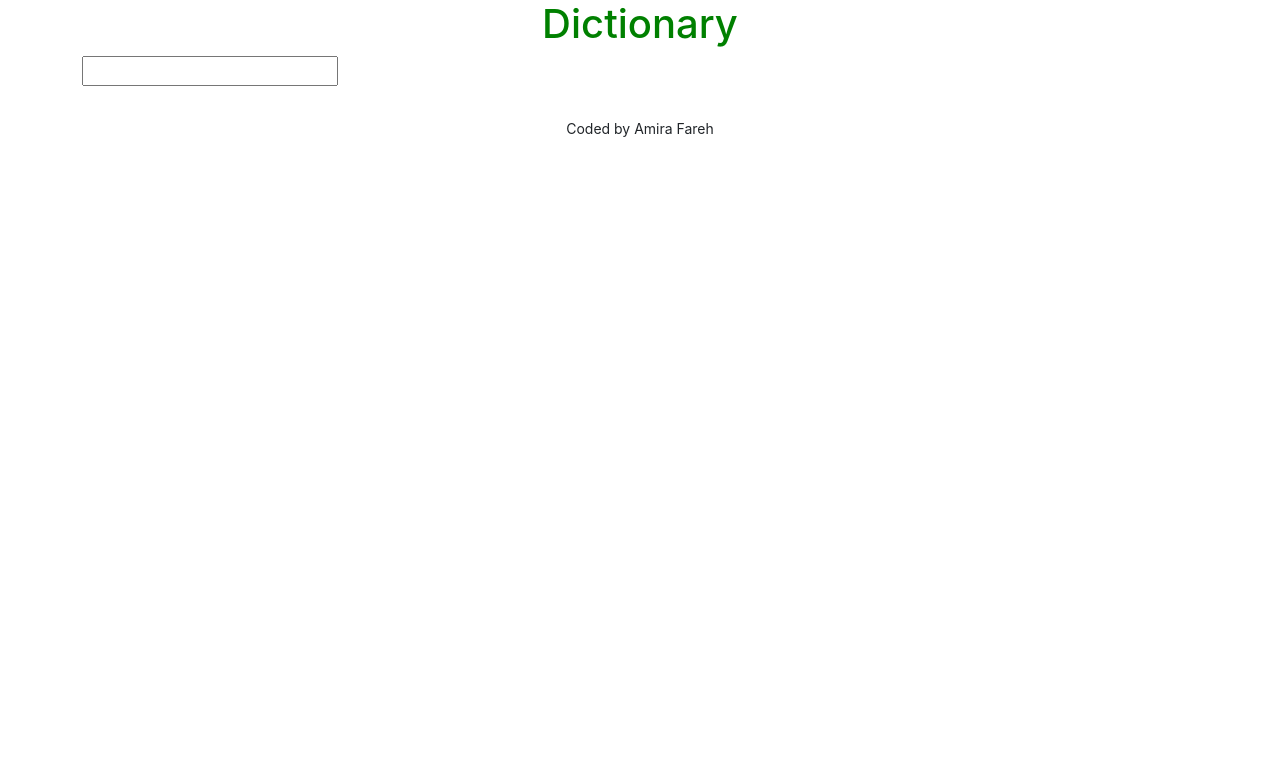
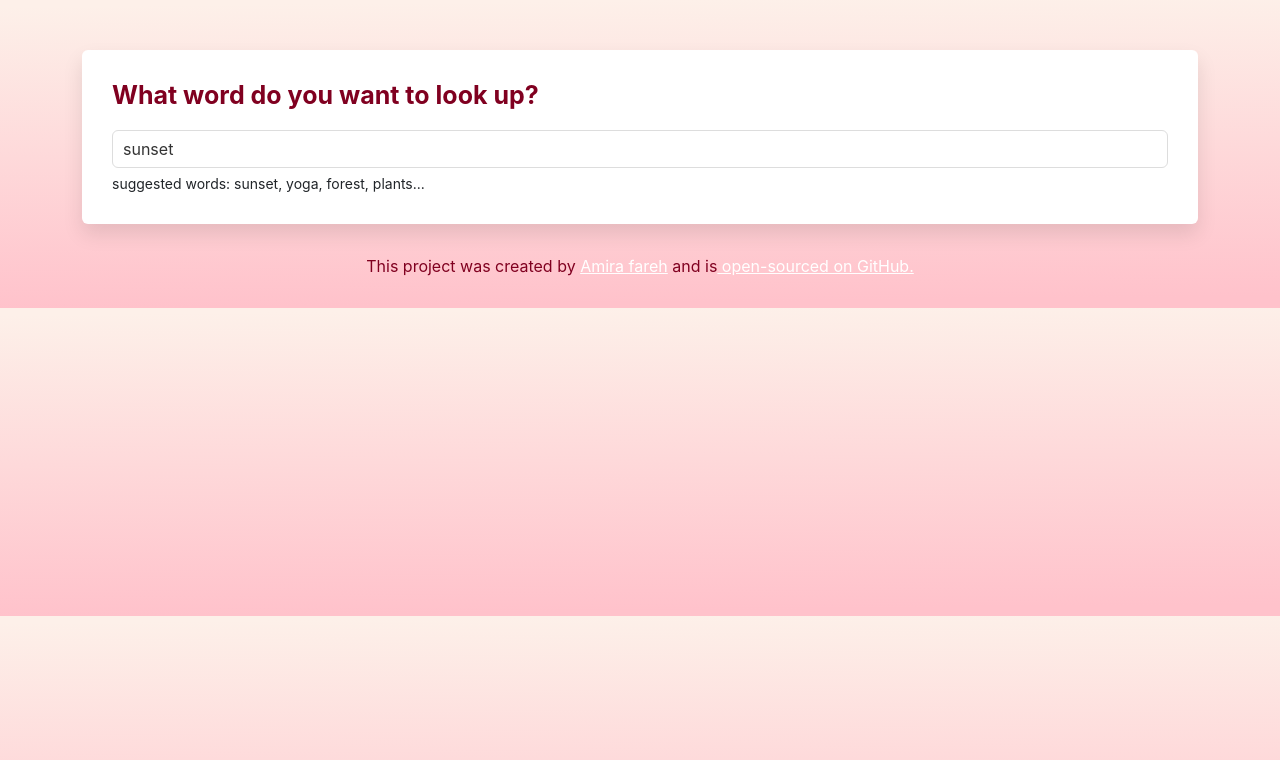
Before and after one commit to AmiraFareh/react-dictionary, a React (Create React App) app: page / in a window 1280 px wide. Shown: the top 760 px of the page. Built offline with nearby package versions, Linux system fonts and the light colour scheme; no server answers.

Commit message:
Styled the  application

```diff
--- a/src/App.css
+++ b/src/App.css
@@ -1,9 +1,18 @@
-.App h1{
-  text-align: center;
-  color: green;
+body{
+  background: linear-gradient(179.4deg, rgb(253, 240, 233) 2.2%, rgb(255, 194, 203) 96.2%);
+
+  margin-top: 50px;
 }
+
+
+
 
 .App footer{
   text-align: center;
   margin: 30px 0;
+  color: #800020;
 }
+
+.App a{
+  color: white
+}
--- a/src/App.js
+++ b/src/App.js
@@ -6,14 +6,13 @@ function App() {
     <div className="App">
       <div className='container'>
 
-      <header className="App-header">
-       <h1>Dictionary</h1>
-      </header>
+
       <main>
-        <Dictionary/>
+        <Dictionary defaultKeyword = "sunset"/>
       </main>
       <footer>
-        <small>Coded by Amira Fareh</small>
+      This project was created by <a href="https://amira-fareh-portfolio.netlify.app" target='_blank' rel="noreferrer">Amira fareh</a> and is
+      <a href='https://github.com/AmiraFareh/react-dictionary' target='_blank' rel="noreferrer"> open-sourced on GitHub. </a>
       </footer>
       </div>
     </div>
--- a/src/Dictionary.css
+++ b/src/Dictionary.css
@@ -1,3 +1,29 @@
 .Dictionary h1{
-    color: aqua;
+    font-size: 25px;
+    font-weight: bold;
+    margin-bottom: 20px;
+    color: #800020
+
 }
+
+.Dictionary section{
+    background: white ;
+    padding: 30px;
+    border-radius: 6px;
+    box-shadow: 0 10px 20px rgb(0 0 0 / 10%);
+    margin: 20px 0;
+}
+
+.Dictionary input {
+    width: 100%;
+    border-radius: 6px;
+    padding: 6px 10px;
+    color: #333;
+    border: 1px solid #ddd;
+}
+
+.Dictionary .hint{
+    font-size: 14px;
+    margin-top: 5px;
+
+}
--- a/src/Dictionary.js
+++ b/src/Dictionary.js
@@ -4,32 +4,53 @@ import "./Dictionary.css"
 import Results from "./Results";
 
 
-export default function Dictionary(){
-let [keyword, setKeyword] = useState("");
+export default function Dictionary(props){
+let [keyword, setKeyword] = useState(props.defaultKeyword);
 let [results, setResults] = useState(null);
+let [loaded, setLoaded] = useState(false);
 
 function handleResponse(response){
     console.log(response.data
 )
     setResults(response.data)
 }
-// Api documentation: https://api.dictionaryapi.dev/
-function search(event){
-    event.preventDefault();
-    alert(`Searching for ${keyword} definition`);
+ function search(){
     let apiKey = "ce39c90db330162oat1e9c16aa4594f9"
     let apiUrl = `https://api.shecodes.io/dictionary/v1/define?word=${keyword}&key=${apiKey}`;
     axios.get(apiUrl).then(handleResponse);
+ }
+
+
+function handleSubmit(event){
+    event.preventDefault();
+    search();
+
+
 }
 function handleKeywordChange(event){
     setKeyword(event.target.value);
 
 }
 
+function load(){
+    setLoaded(true);
+    search();
+}
+
+if(loaded){
     return(<div className="Dictionary">
-        <form onSubmit={search}>
-            <input type="search" onChange={handleKeywordChange}/>
+        <section>
+          <h1>What word do you want to look up?</h1>
+        <form onSubmit={handleSubmit}>
+            <input type="search" onChange={handleKeywordChange} defaultValue={props.defaultKeyword}/>
         </form>
+        <div className="hint">suggested words: sunset, yoga, forest, plants... </div>
+        </section>
         <Results results = {results}/>
     </div>
-)}
+)
+} else{
+    load();
+    return "loading"
+}
+    }
--- a/src/Meaning.css
+++ b/src/Meaning.css
@@ -0,0 +1,11 @@
+.Meaning h3{
+    font-size: 24px;
+    line-height: 1.5;
+    font-weight: bold;
+}
+
+.Meaning .example{
+    color: #70757a;
+    font-style: italic;
+    margin-top: 10px;
+}
--- a/src/Results.css
+++ b/src/Results.css
@@ -0,0 +1,11 @@
+.Results h2{
+    font-size: 36px;
+    font-weight: bold;
+    line-height: 1.5;
+}
+
+.Results .phonetics{
+    opacity: 0.7;
+    font-size: 15px;
+    font-weight: bold;
+}
--- a/src/Results.js
+++ b/src/Results.js
@@ -8,7 +8,7 @@ export default function Results(props) {
       <div className="Results">
         <section>
           <h2>{props.results.word}</h2>
-          <span className="text">{props.results.phonetic}</span>
+          <span className="phonetics">{props.results.phonetic}</span>
         </section>
         {props.results.meanings.map(function (meaning, index) {
           return (
--- /dev/null
+++ b/src/Synonyms.css
@@ -0,0 +1,11 @@
+.Synonyms{
+    margin: 15px 0 0;
+    padding: 0;
+}
+
+.Synonyms li{
+    font-size: 15px;
+    display: inline-block;
+    padding-right: 10px;
+    line-height: 1;
+}
--- a/src/Synonyms.js
+++ b/src/Synonyms.js
@@ -1,4 +1,4 @@
-
+import "./Synonyms.css"
 
 export default function Synonyms(props){
     if(props.synonyms){
```
